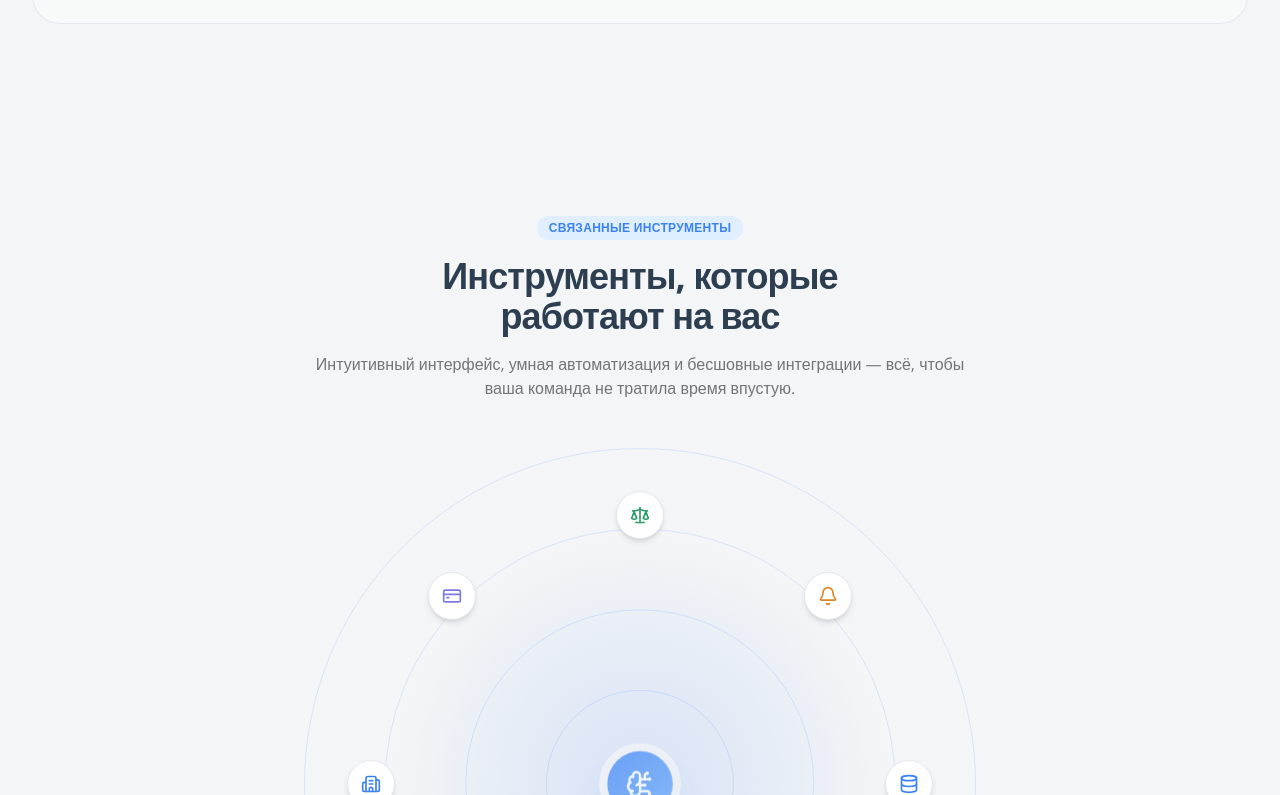
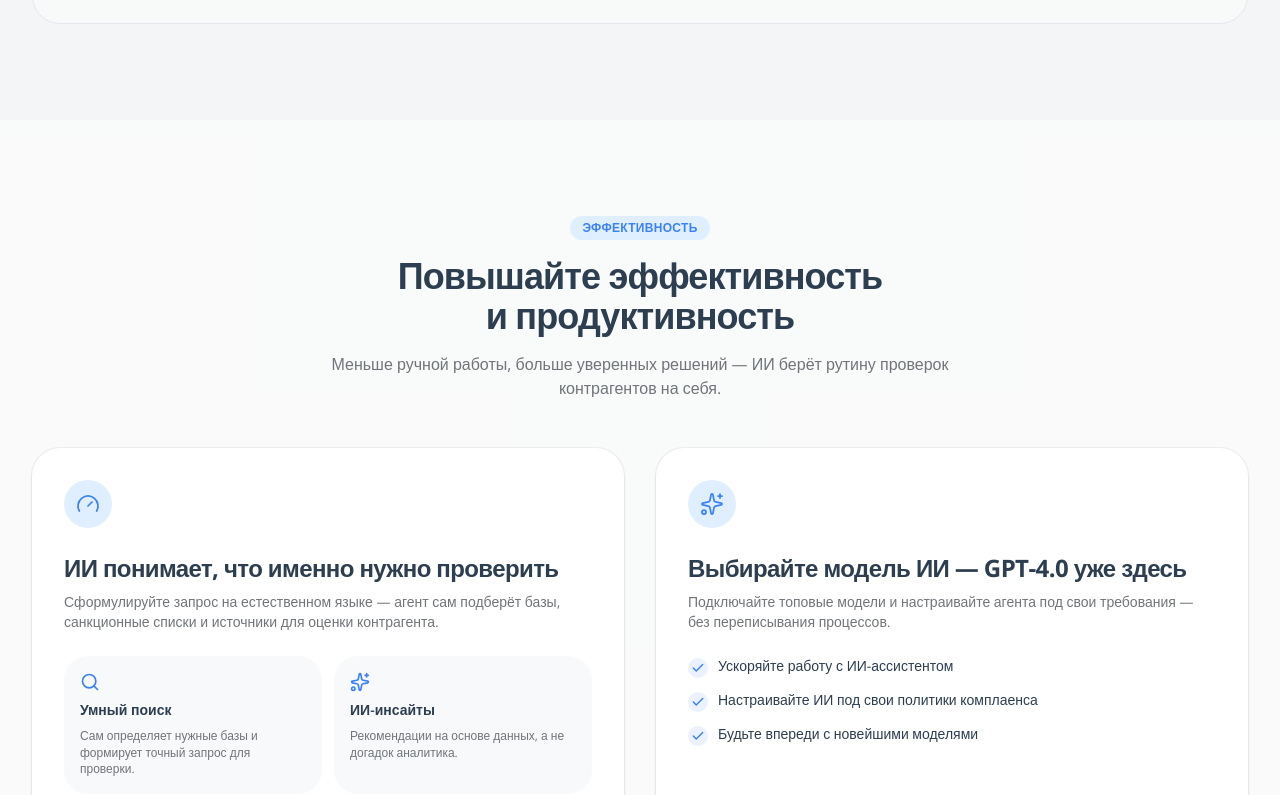
Before and after one commit to dzhmnklva012/-e-analytic, a Next.js app in the folder compliance-landing/: page / in a window 1280 px wide. Shown: the part 4945-5740 px from the top of the page. Built offline with nearby package versions, Linux system fonts and the light colour scheme.

Commit message:
Auto-update: page.tsx

```diff
--- a/compliance-landing/src/app/page.tsx
+++ b/compliance-landing/src/app/page.tsx
@@ -53,6 +53,8 @@ export default function Home() {
 
         <FeaturesDashboard />
 
+        <Efficiency />
+
         <RadialTools />
 
         {/* Pricing */}
```
